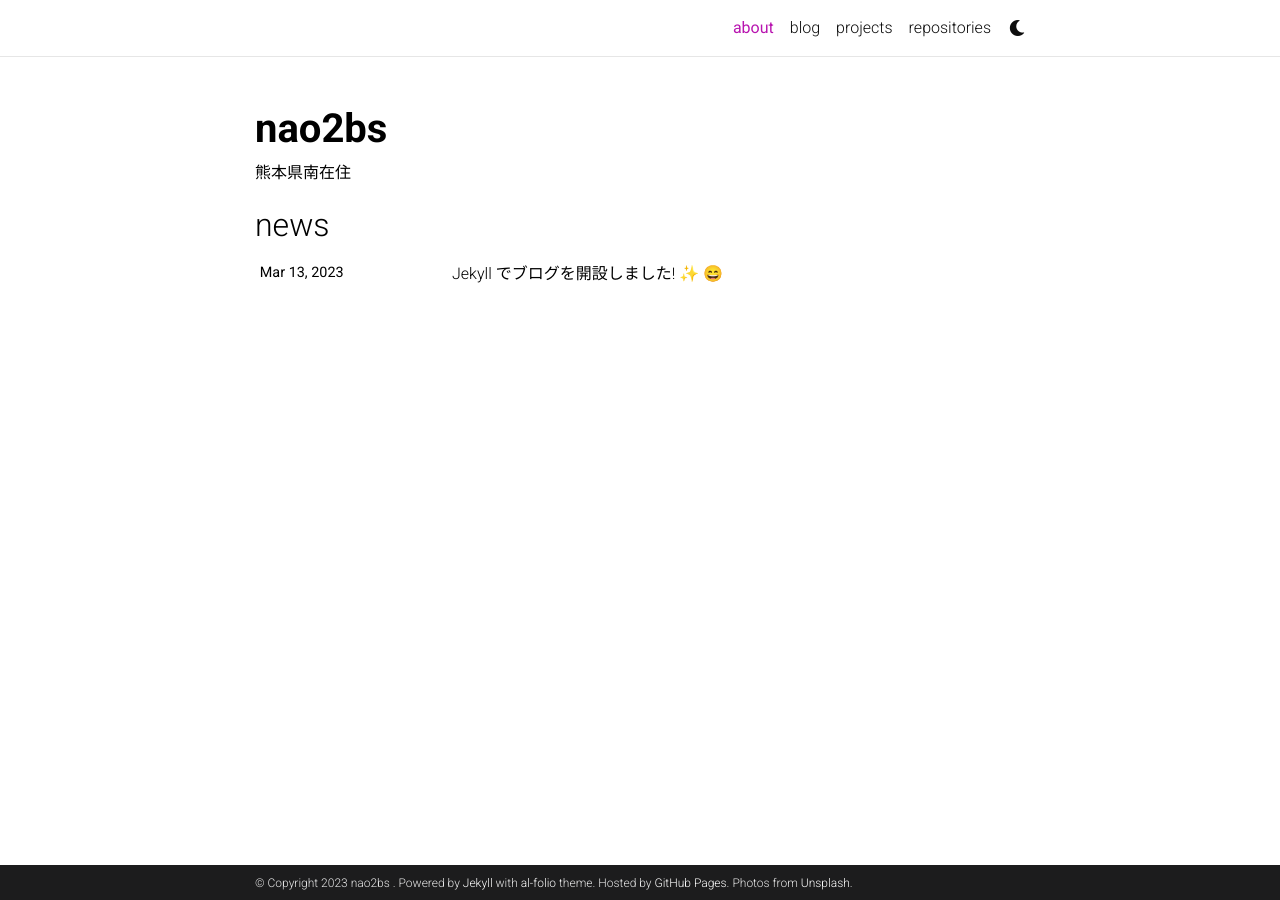
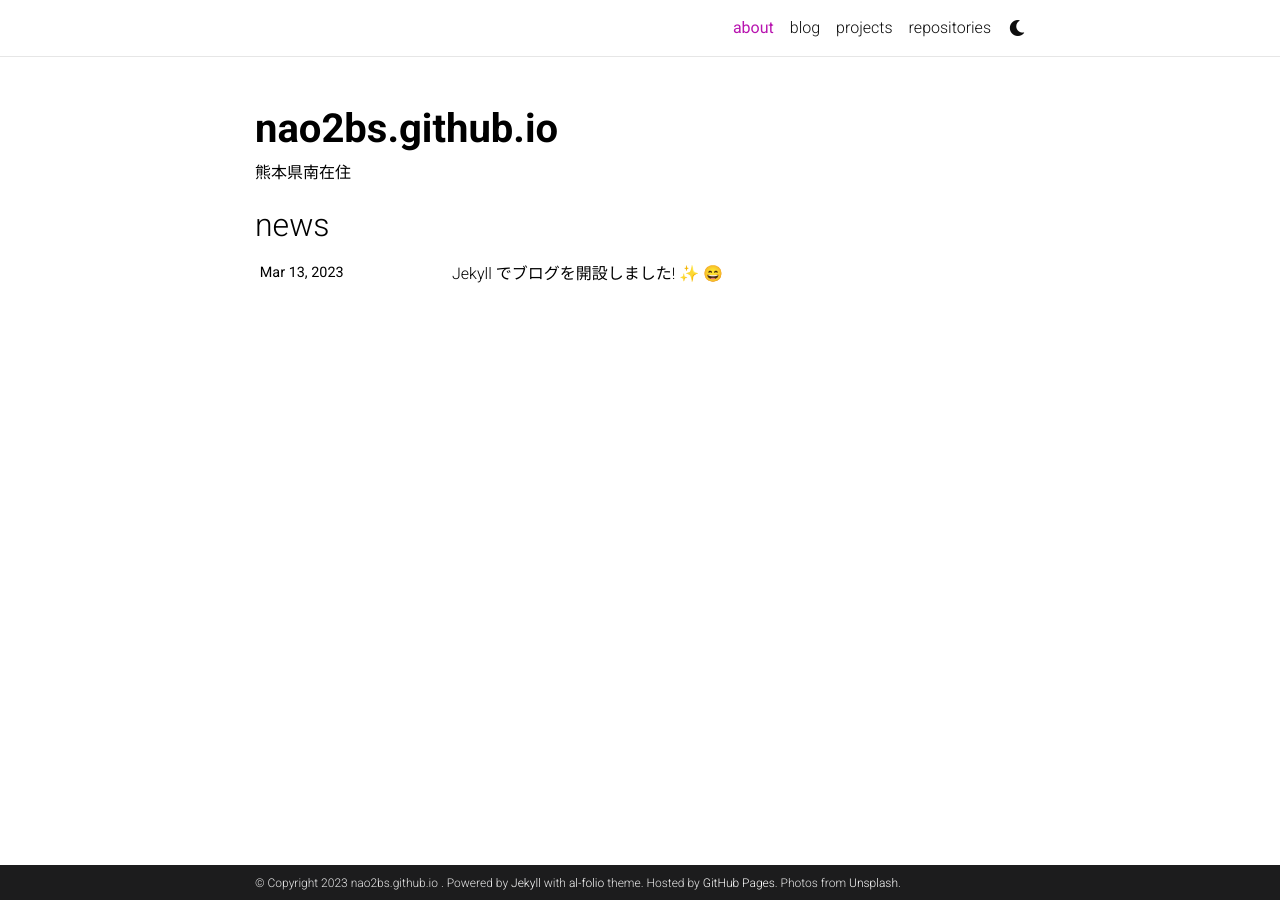
Before and after one commit to nao2bs/nao2bs.github.io, a Jekyll site: the page built from _pages/about.md, in a window 1280 px wide. Built offline with Jekyll 4.4.1, drawn with Linux system fonts in a browser that asks for light colours; emoji names are drawn with the system emoji font; comment, search, counter and statistics services are not loaded; a style sheet for code colours, icons or effects is not loaded.

```diff
--- a/_config.yml
+++ b/_config.yml
@@ -3,7 +3,7 @@
 # -----------------------------------------------------------------------------
 
 title: blank # the website title (if blank, full name will be used instead)
-first_name: nao2bs
+first_name: nao2bs.github.io
 middle_name:
 last_name:
 email: nao2bs@gmail.com
```
Also changed, not shown: _posts/2023-03-22-rails-and-docker-compose-gpg-error-tips.md (added, +22 -0 lines).
